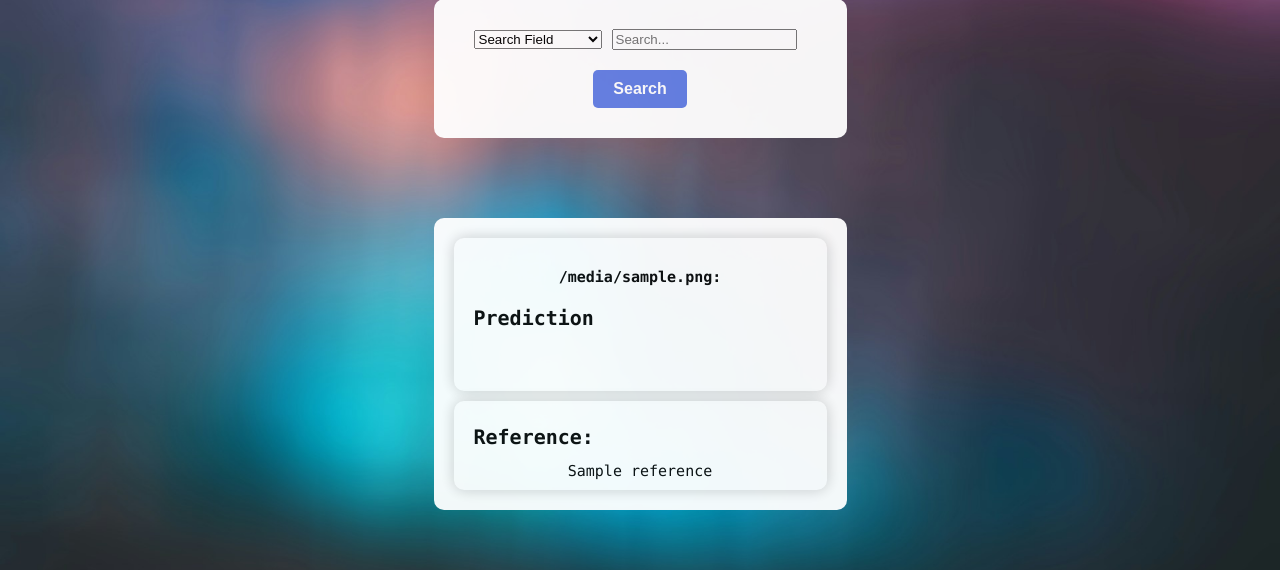
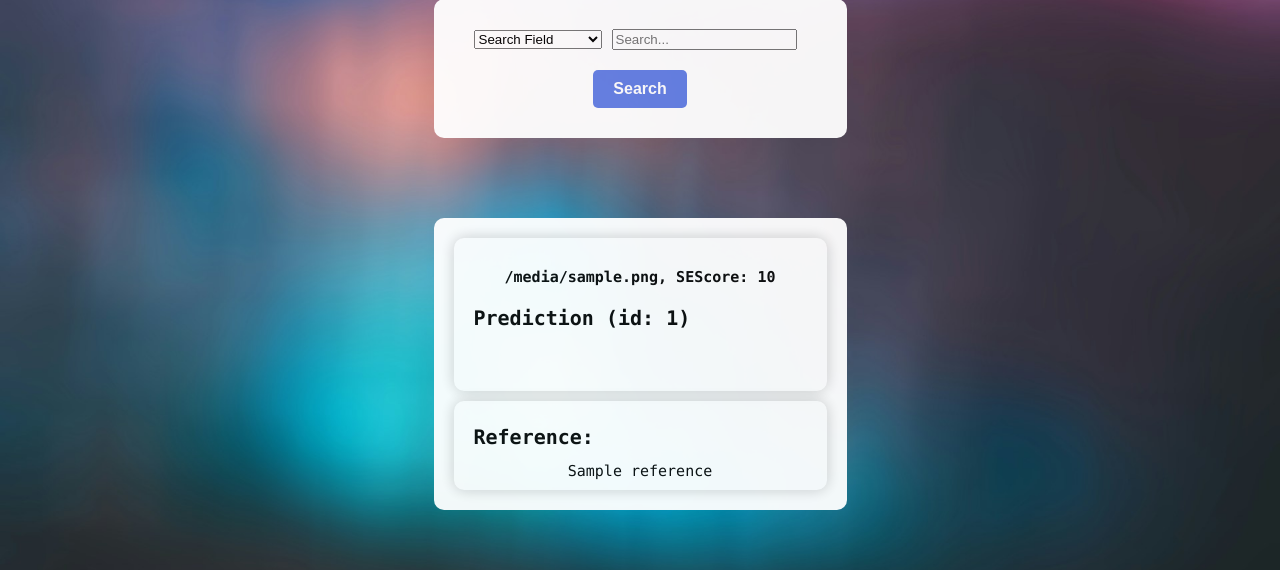
Before and after one commit to ChinDandekar/translation_canvas, a Flask app: template templates/visualize_instruct.j2 in a window 1280 px wide. Shown: the part 81-651 px from the top of the page. Run offline with Flask 3, Linux system fonts and the light colour scheme; the template is opened without the code that fills it: most values are stand-ins (such as "Sample title", 1, 10 or a date in 2020).

Commit message:
displaying id and sescore

```diff
--- a/__init__.py
+++ b/__init__.py
@@ -247,7 +247,7 @@ def create_app(test_config=None):
         print(f"Page number: {page_number}")
 
         load_items_per_page = ITEMS_PER_PAGE//len(files)
-        load_items_per_page = load_items_per_page if load_items_per_page > 2 else 3
+        load_items_per_page = load_items_per_page if load_items_per_page >= 1 else 1
 
         # Calculate the starting index based on the page number
         start_index = (page_number - 1) * load_items_per_page
@@ -274,7 +274,7 @@ def create_app(test_config=None):
         input_data = [{'reference': result[1], 'runs' : {}, 'ref_id': result[0]} for result in results]
         print(f"ref_ids: {ref_ids}")
 
-        results = read_data(f"SELECT preds_text.source_text, error_type, error_scale, error_explanation, filename, ref_id, run_id  FROM preds JOIN preds_text ON (preds_text.pred_id = preds.id) JOIN runs ON (preds.run_id = runs.id) WHERE run_id IN {run_ids} AND ref_id IN {ref_ids} ORDER BY ref_id, preds.se_score DESC")
+        results = read_data(f"SELECT preds_text.source_text, error_type, error_scale, error_explanation, filename, ref_id, run_id, preds.id, preds.se_score  FROM preds JOIN preds_text ON (preds_text.pred_id = preds.id) JOIN runs ON (preds.run_id = runs.id) WHERE run_id IN {run_ids} AND ref_id IN {ref_ids} ORDER BY ref_id, preds.se_score DESC")
 
         empty_predictions_per_run = []
         for i in range(len(input_data)):
@@ -289,6 +289,8 @@ def create_app(test_config=None):
                         input_data[i]['runs'][cur_filename]['prediction'][result[0]] =  {"error_type": result[1], "error_scale": result[2], "error_explanation": result[3]} if result[1] else "None"
                         if not popped:
                             empty_predictions_per_run.pop()
+                            input_data[i]['runs'][cur_filename]['se_score'] = result[8]
+                            input_data[i]['runs'][cur_filename]['pred_id'] = result[7]
                             popped = True
         print(f"empty_predictions_per_run: {empty_predictions_per_run}")
         for i, filename in empty_predictions_per_run:
--- a/templates/visualize_instruct.j2
+++ b/templates/visualize_instruct.j2
@@ -143,8 +143,8 @@ InstructScore Visualizer
                                 </div>
                             {% endif %}
 
-                            <h1 class="description">{{ file }}:</h1>
-                            <h1 class="pred-ref">Prediction </h1>
+                            <h1 class="description">{{ file }}, SEScore: {{ data.se_score }}</h1>
+                            <h1 class="pred-ref">Prediction (id: {{ data.pred_id }}) </h1>
                             {% set is_not_first = True %}
                             {% for key, value in data.prediction.items() %}
                                 {% if value == "None" %}
```
